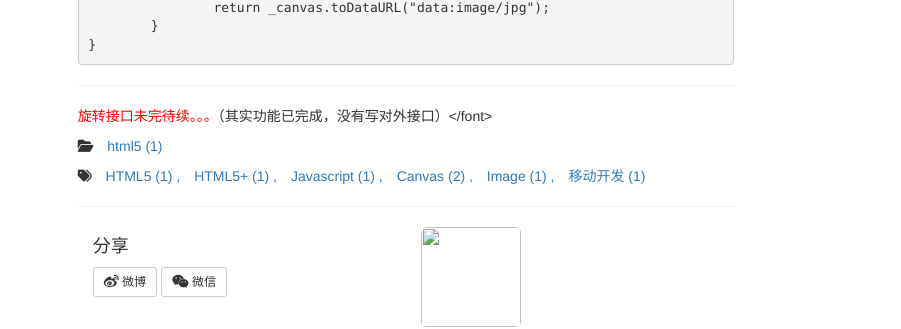
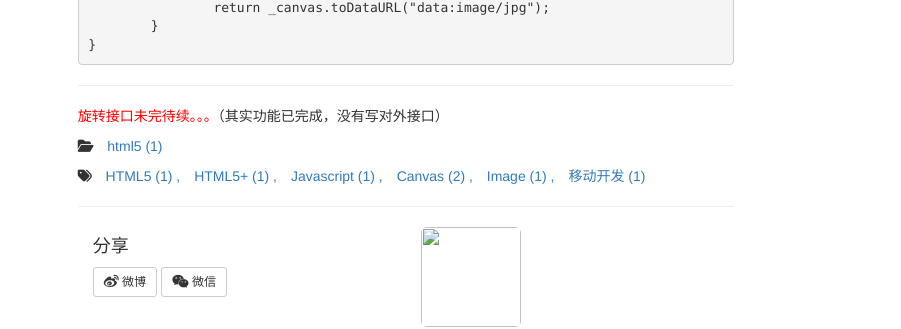
Before and after one commit to Jitlee/Blog, a Jekyll site: the page built from _posts/2015-09-22-html5-image-editor.md, in a window 1280 px wide and 900 px high, scrolled down 8243 px. Shown: the part 325-654 px from the top of the window, without its empty margins (379-1280 px from the left). Built offline with Jekyll 4.4.1, drawn with Linux system fonts in a browser that asks for light colours; nearby versions of some CDN libraries; library files that are not in the unit come from our copies; comment, search, counter and statistics services are not loaded.

Commit message:
去掉多余的 html结尾标签

```diff
--- a/_posts/2015-09-22-html5-image-editor.md
+++ b/_posts/2015-09-22-html5-image-editor.md
@@ -435,4 +435,4 @@ function ImageEditor(containerId, aspectRatio) {
 
 ---
 
-<span style="color:red">旋转接口未完待续。。。</span>（其实功能已完成，没有写对外接口）</font>
+<span style="color:red">旋转接口未完待续。。。</span>（其实功能已完成，没有写对外接口）
```
Also changed, not shown: 1 other file.
